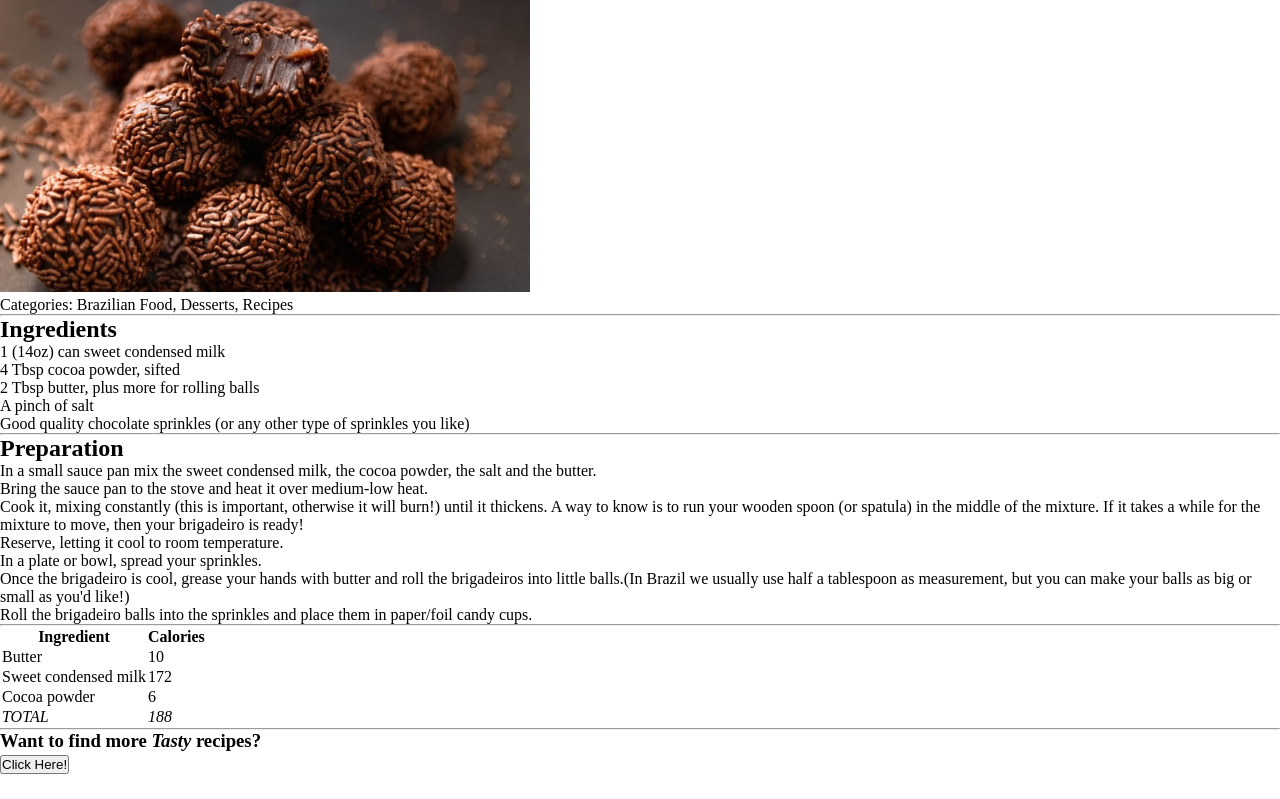
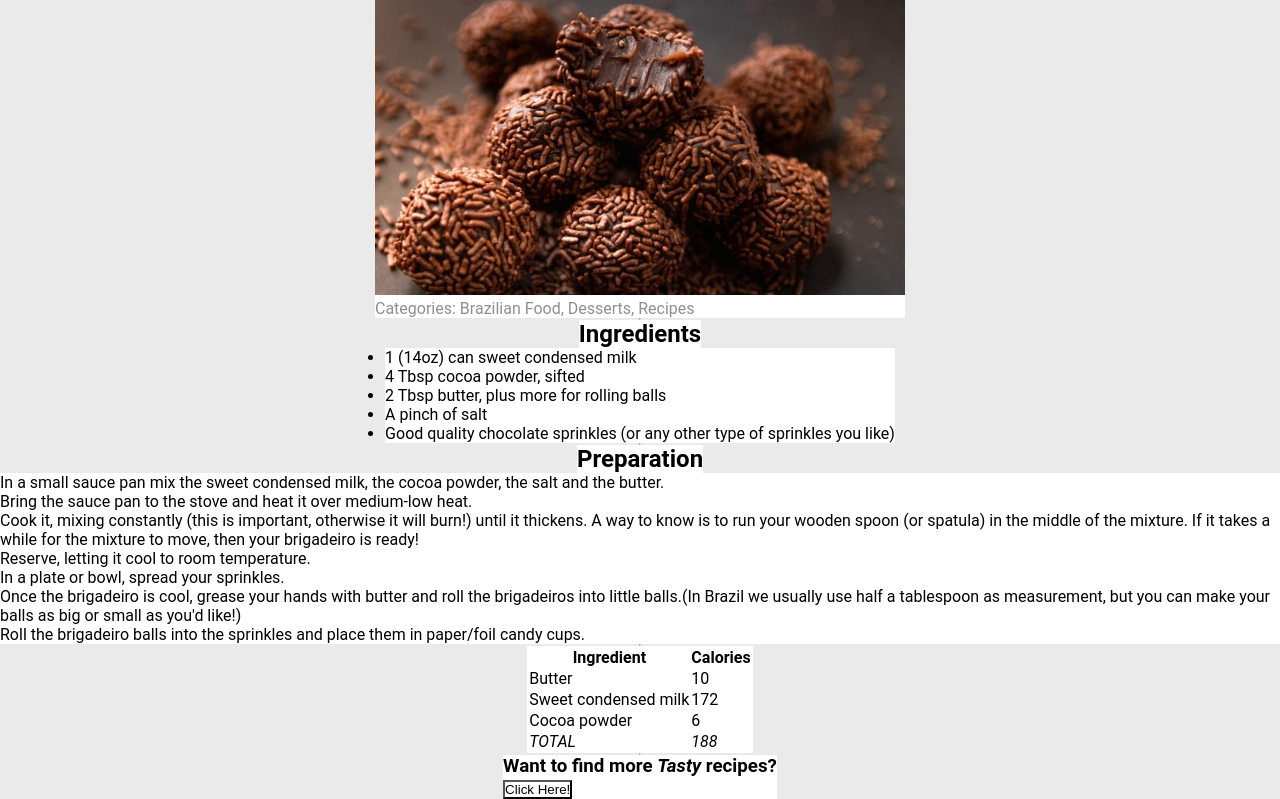
Before and after one commit to BiancaMalta/recipes-website, a plain HTML site: page index.html in a window 1280 px wide. Shown: the part 85-884 px from the top of the page. Before the commit the page ends 859 px from the top, so only its background shows below. Drawn offline with Linux system fonts and the light colour scheme.

Commit message:
css almost complete

```diff
--- a/styles.css
+++ b/styles.css
@@ -1,10 +1,36 @@
-:root {
-    --color-green: #12109e;
-    --color-purple: #880982;
-}
-
 * {
     margin: 0;
     padding: 0;
-    box-sizing: border-box;
+    box-sizing: border-box/center;
+    background-color: #FFFFFF;
 }
+
+html,
+body {
+    background-color: #EAEAEA;
+    font-family: 'Roboto', sans-serif;
+    -webkit-animation-smoothing: antialiased;
+}
+
+body {
+    display: grid;
+    place-items: center;
+}
+
+.container {
+    margin-left: auto;
+    margin-right: auto;
+    text-align: center;
+    display: grid;
+    place-items: center;
+}
+
+h1,
+h2,
+{
+    color: #1B1B1B;
+}
+
+figcaption {
+    color: #8F8F8F;
+}
```
